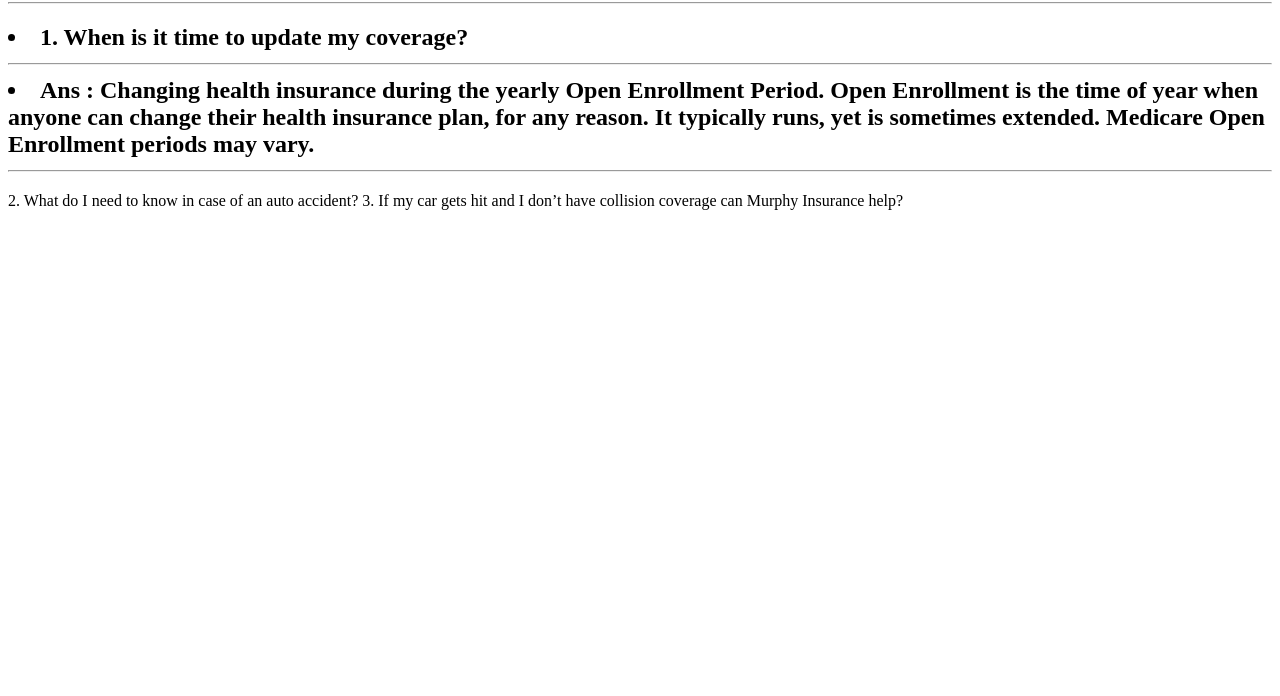
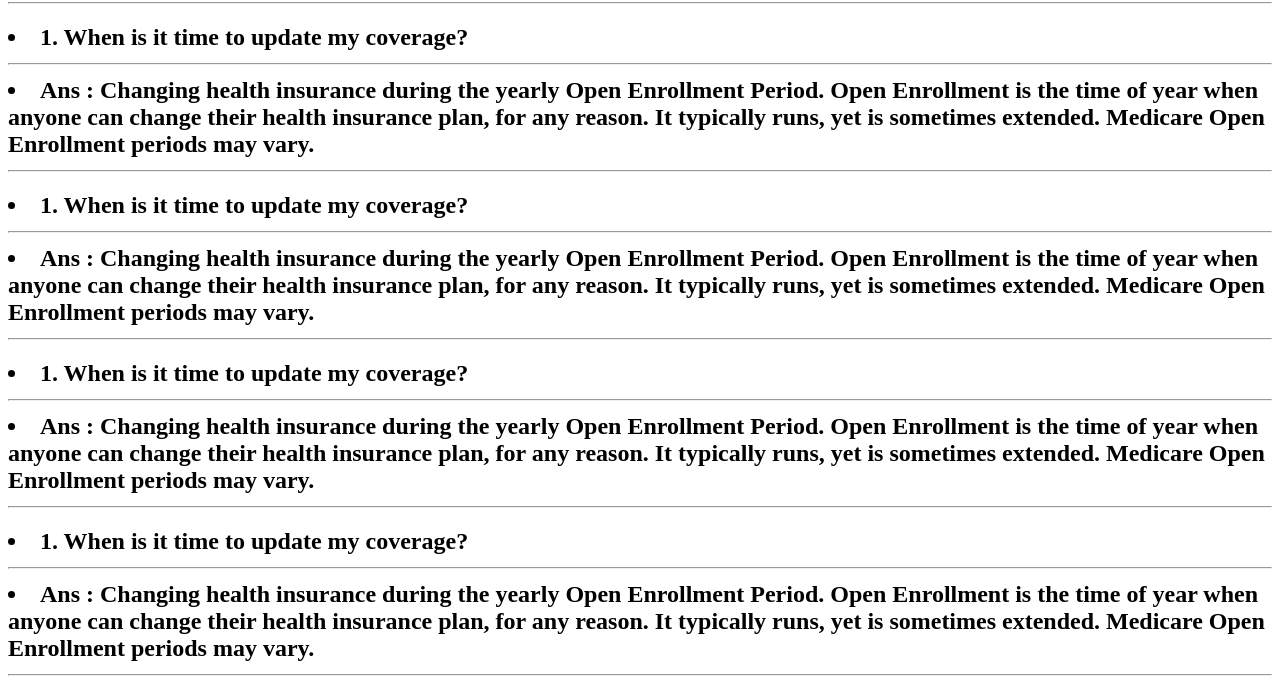
Before and after one commit to perfito/mylife, a plain HTML site: page fqa.html in a window 1280 px wide. Shown: the part 104-800 px from the top of the page. Drawn offline with Linux system fonts and the light colour scheme.

Commit message:
Update fqa.html

```diff
--- a/fqa.html
+++ b/fqa.html
@@ -7,6 +7,18 @@
   <hr>
  <li>Ans : Changing health insurance during the yearly Open Enrollment Period. Open Enrollment is the time of year when anyone can change their health insurance plan, for any reason. It typically runs, yet is sometimes extended. Medicare Open Enrollment periods may vary.</li>
  <hr>                                                                                                                                                                                               </h1>
- 2. What do I need to know in case of an auto accident?
-3. If my car gets hit and I don’t have collision coverage can Murphy Insurance help?
-</h2>
+
+<h2> <li>1. When is it time to update my coverage?</li>
+  <hr>
+ <li>Ans : Changing health insurance during the yearly Open Enrollment Period. Open Enrollment is the time of year when anyone can change their health insurance plan, for any reason. It typically runs, yet is sometimes extended. Medicare Open Enrollment periods may vary.</li>
+ <hr>
+
+ <h2> <li>1. When is it time to update my coverage?</li>
+  <hr>
+ <li>Ans : Changing health insurance during the yearly Open Enrollment Period. Open Enrollment is the time of year when anyone can change their health insurance plan, for any reason. It typically runs, yet is sometimes extended. Medicare Open Enrollment periods may vary.</li>
+ <hr>
+
+  <h2> <li>1. When is it time to update my coverage?</li>
+  <hr>
+ <li>Ans : Changing health insurance during the yearly Open Enrollment Period. Open Enrollment is the time of year when anyone can change their health insurance plan, for any reason. It typically runs, yet is sometimes extended. Medicare Open Enrollment periods may vary.</li>
+ <hr>
```
